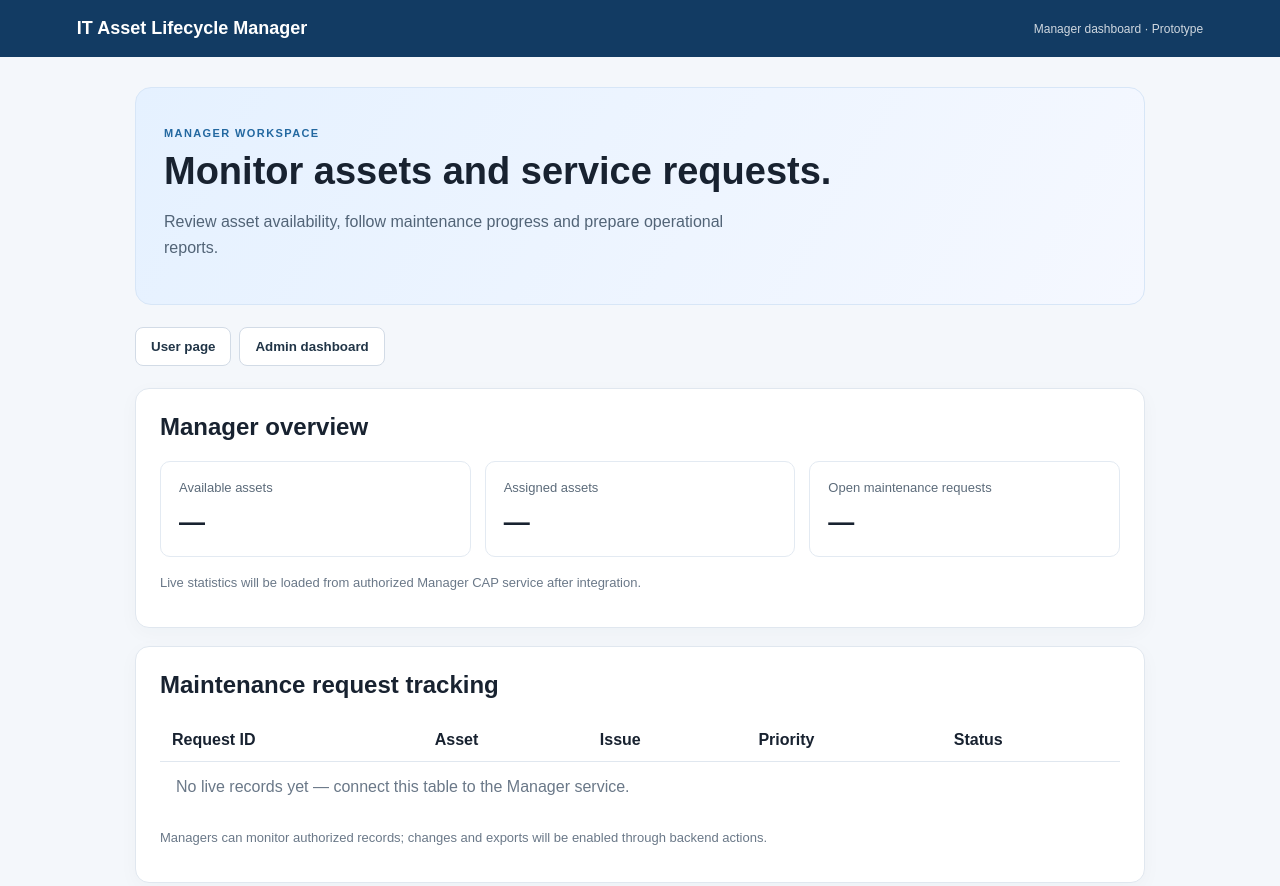
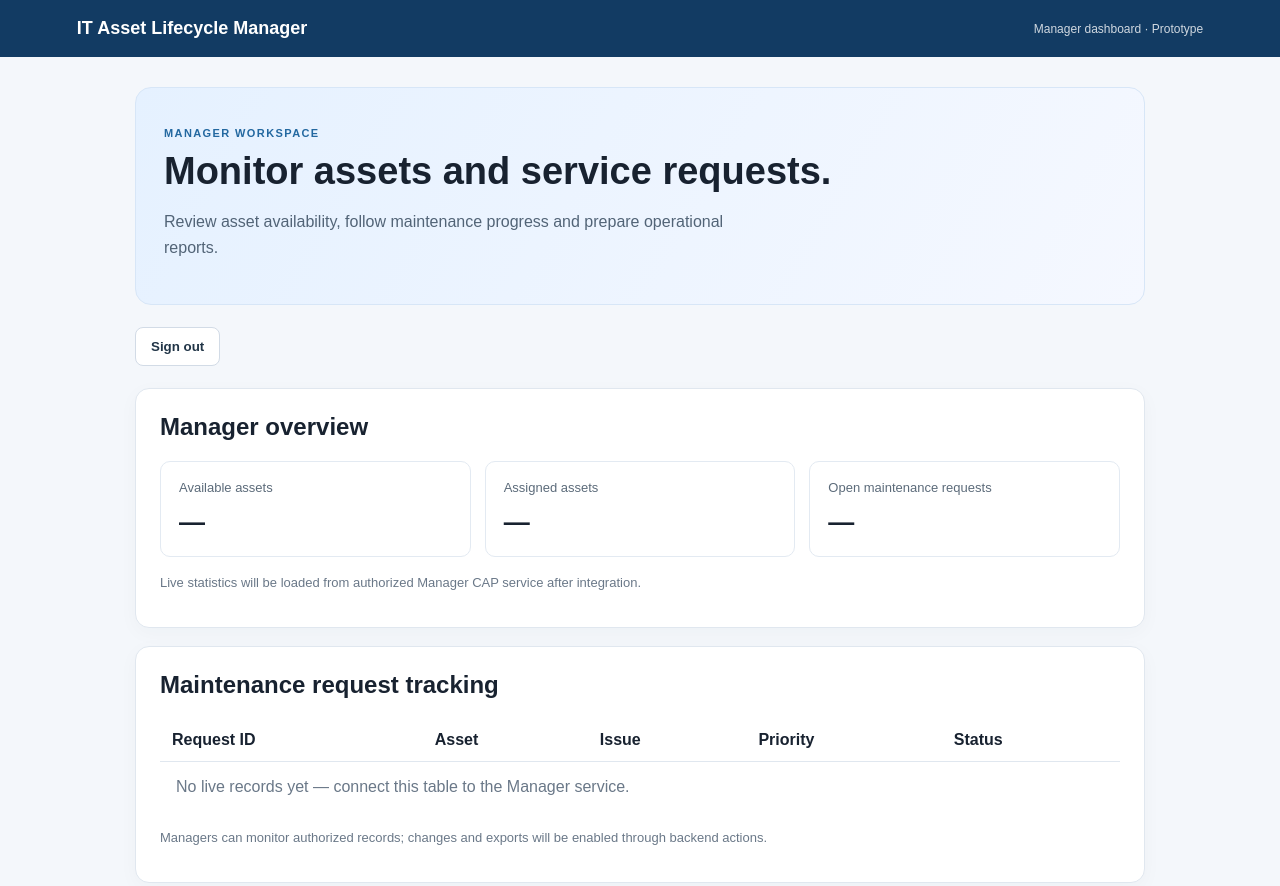
Before and after one commit to GAJULAMALATHI123/repo, a website: page app/manager.html in a window 1280 px wide. Shown: the top 886 px of the page. Drawn offline with Linux system fonts and the light colour scheme.

Commit message:
Separate role dashboard navigation

```diff
--- a/app/manager.html
+++ b/app/manager.html
@@ -2,7 +2,7 @@
 <html lang="en"><head><meta charset="utf-8"><meta name="viewport" content="width=device-width,initial-scale=1"><title>Manager Dashboard | IT Asset Lifecycle Manager</title><link rel="stylesheet" href="style.css"></head>
 <body><header><strong>IT Asset Lifecycle Manager</strong><span>Manager dashboard · Prototype</span></header><main>
 <section class="welcome"><p class="eyebrow">MANAGER WORKSPACE</p><h1>Monitor assets and service requests.</h1><p>Review asset availability, follow maintenance progress and prepare operational reports.</p></section>
-<nav><a href="index.html"><button>User page</button></a><a href="admin.html"><button>Admin dashboard</button></a></nav>
+<nav><a href="login.html"><button>Sign out</button></a></nav>
 <section class="panel"><h2>Manager overview</h2><div class="stats"><article><span>Available assets</span><strong>—</strong></article><article><span>Assigned assets</span><strong>—</strong></article><article><span>Open maintenance requests</span><strong>—</strong></article></div><p class="note">Live statistics will be loaded from authorized Manager CAP service after integration.</p></section>
 <section class="panel" style="margin-top:18px"><h2>Maintenance request tracking</h2><div style="overflow-x:auto"><table style="width:100%;border-collapse:collapse;text-align:left"><thead><tr><th style="padding:12px;border-bottom:1px solid #e0e7ef">Request ID</th><th style="padding:12px;border-bottom:1px solid #e0e7ef">Asset</th><th style="padding:12px;border-bottom:1px solid #e0e7ef">Issue</th><th style="padding:12px;border-bottom:1px solid #e0e7ef">Priority</th><th style="padding:12px;border-bottom:1px solid #e0e7ef">Status</th></tr></thead><tbody><tr><td colspan="5" style="padding:16px;color:#6a7888">No live records yet — connect this table to the Manager service.</td></tr></tbody></table></div><p class="note">Managers can monitor authorized records; changes and exports will be enabled through backend actions.</p></section>
 <section class="panel" style="margin-top:18px"><h2>Reports</h2><div class="stats"><article><span>Asset status report</span><strong>Ready later</strong><p>Summary of available, assigned and maintenance assets.</p></article><article><span>Maintenance report</span><strong>Ready later</strong><p>Track request volume, priority and resolution status.</p></article><article><span>Assignment history</span><strong>Ready later</strong><p>Review asset assignment and return history.</p></article></div></section>
```
